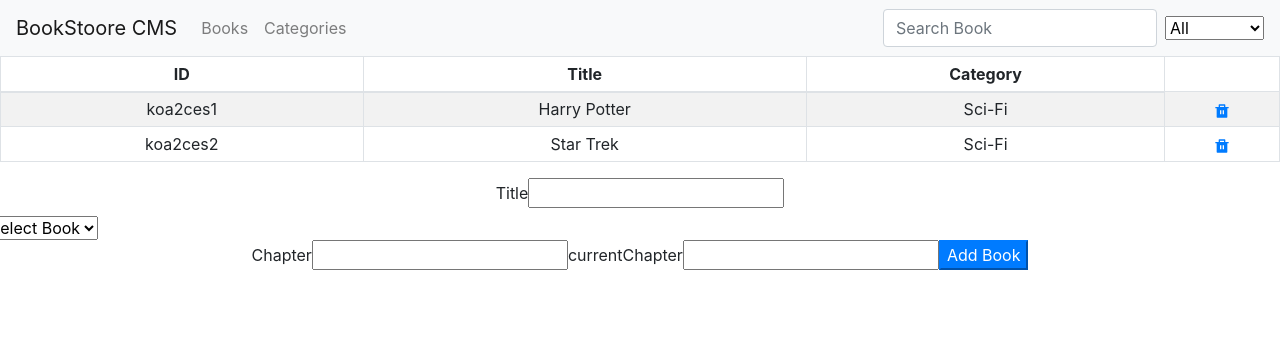
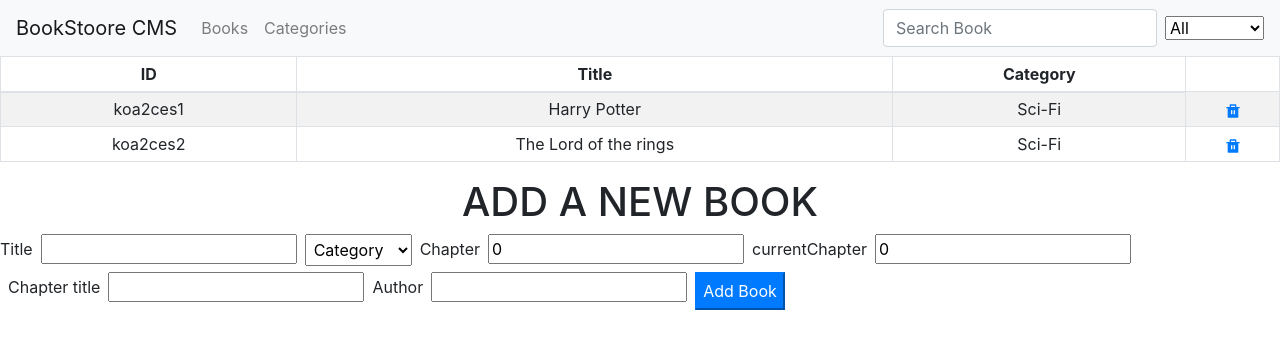
Before and after one commit to cvilla714/bookstore-react-redux, a React (Create React App) app: page / in a window 1280 px wide. Shown: the top 348 px of the page. Built offline with nearby package versions, Linux system fonts and the light colour scheme.

Commit message:
Add author field and styles to form

```diff
--- a/src/components/App.js
+++ b/src/components/App.js
@@ -7,7 +7,10 @@ function App() {
   return (
     <div className="App">
       <BooksList />
-      <BooksForm />
+      <div className="container-fluid">
+        <h1>ADD A NEW BOOK</h1>
+        <BooksForm />
+      </div>
     </div>
   );
 }
--- a/src/containers/Booksform.js
+++ b/src/containers/Booksform.js
@@ -21,8 +21,10 @@ const Booksform = ({ createBook }) => {
     id: uniqid.process(),
     name: '',
     category: '',
-    chapter: '',
-    currentChapter: '',
+    chapter: 0,
+    currentChapter: 0,
+    author: '',
+    chapterTitle: '',
   });
 
   const handleChange = ({ target }) => {
@@ -39,33 +41,37 @@ const Booksform = ({ createBook }) => {
       id: uniqid.process(),
       name: '',
       category: '',
-      chapter: '',
-      currentChapter: '',
+      chapter: 0,
+      currentChapter: 0,
+      author: '',
+      chapterTitle: '',
     });
   };
 
   return (
-    <div>
+    <div className="">
       <form action="" onSubmit={handleSubmit}>
-        <label htmlFor="title">
+        <div className="row">
+          <label htmlFor="title" className="form-label">
             Title
             <input
               type="text"
               id="title"
               name="name"
+              className="ml-2"
               onChange={handleChange}
               value={info.name}
             />
           </label>
-        <div className="row">
-          <div className="input-field">
+          <div>
             <select
               name="category"
+              className="form-select p-1 ml-2"
               onChange={handleChange}
               value={info.category}
             >
               <option value="" disabled>
-                Select Book
+                Category
               </option>
               {options.map((category) => (
                 <option value={category} key={Math.random()}>
@@ -74,30 +80,54 @@ const Booksform = ({ createBook }) => {
               ))}
             </select>
           </div>
-        </div>
-        <label htmlFor="title">
+          <label htmlFor="title" className="form-label ml-2">
             Chapter
             <input
-            type="text"
+              type="number"
               id="chapter"
               name="chapter"
+              className="ml-2"
               onChange={handleChange}
               value={info.chapter}
             />
           </label>
-        <label htmlFor="title">
+          <label htmlFor="title" className="form-label ml-2">
             currentChapter
             <input
-            type="text"
+              type="number"
               id="currentChapter"
+              className="ml-2"
               name="currentChapter"
               onChange={handleChange}
               value={info.currentChapter}
             />
           </label>
-        <button type="submit" className="btn-primary">
+          <label htmlFor="chapterTitle" className="form-label ml-2">
+            Chapter title
+            <input
+              type="text"
+              id="chapterTitle"
+              className="ml-2"
+              name="chapterTitle"
+              onChange={handleChange}
+              value={info.chapterTitle}
+            />
+          </label>
+          <label htmlFor="author" className="form-label ml-2">
+            Author
+            <input
+              type="text"
+              id="author"
+              className="ml-2"
+              name="author"
+              onChange={handleChange}
+              value={info.author}
+            />
+          </label>
+          <button type="submit" className="btn-primary ml-2">
             Add Book
           </button>
+        </div>
       </form>
     </div>
   );
--- a/src/index.js
+++ b/src/index.js
@@ -12,11 +12,17 @@ const INITIAL_STATE = [
     id: uniqid.process(),
     name: 'Harry Potter',
     category: 'Sci-Fi',
+    chapter: 17,
+    currentChapter: 2,
+    author: 'J.K Rowling',
   },
   {
     id: uniqid.process(),
-    name: 'Star Trek',
+    name: 'The Lord of the rings',
     category: 'Sci-Fi',
+    chapter: 19,
+    currentChapter: 7,
+    author: 'J. R. R. Tolkien',
   },
 ];
 
```
Lines whose indentation alone changed are shown as unchanged.
